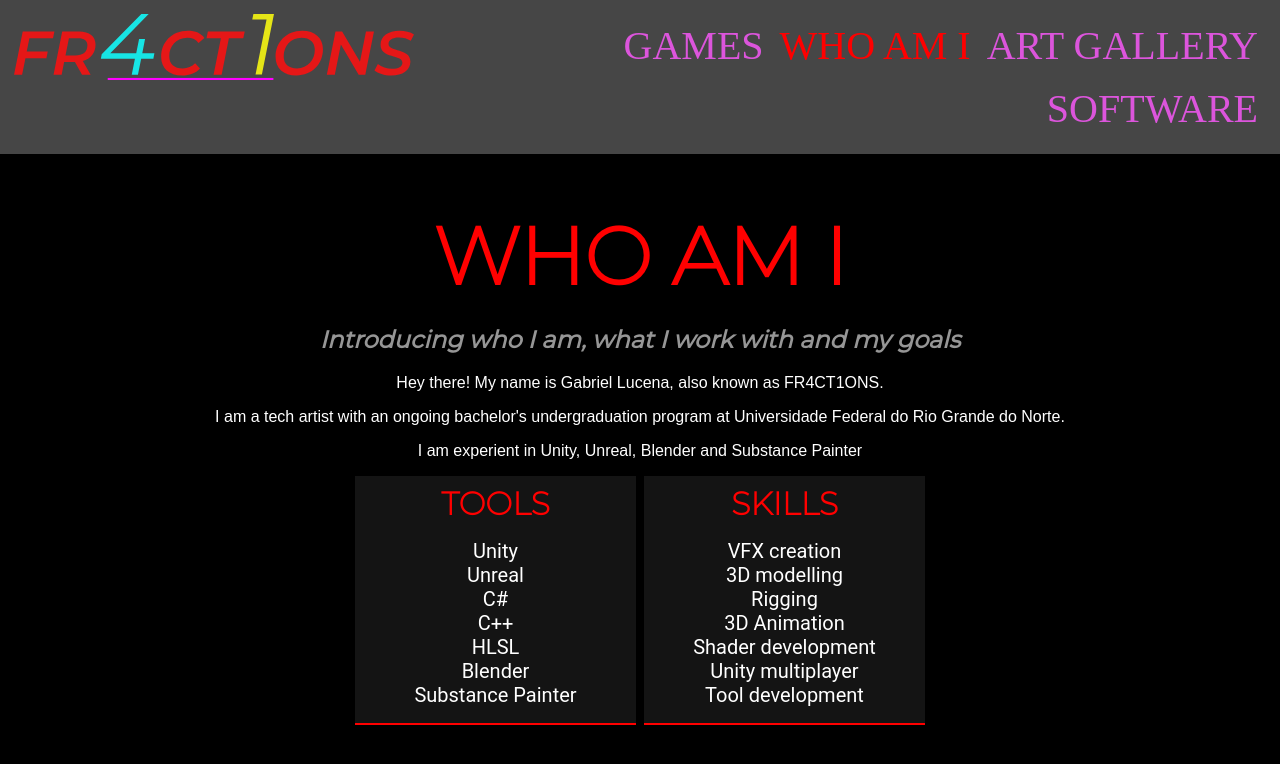
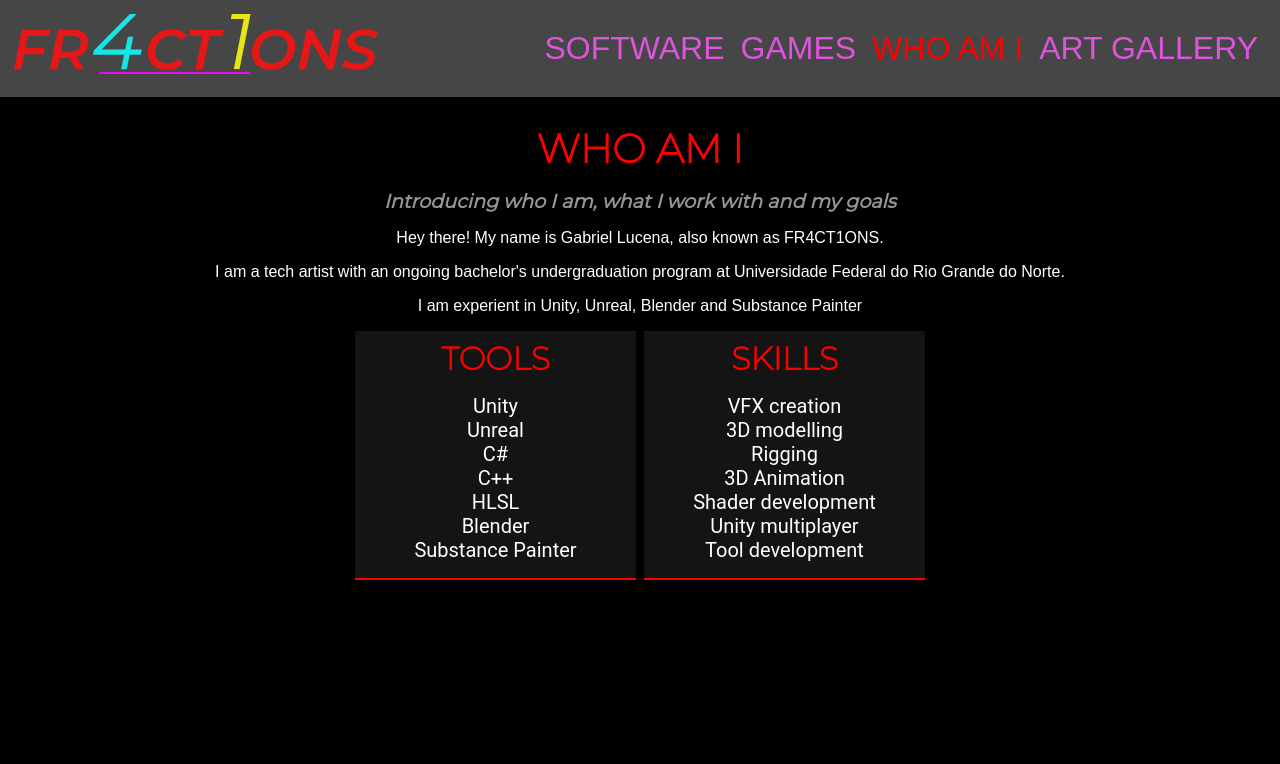
Before and after one commit to fr4ct1ons/portfolio-gatsby, a Gatsby site: page / in a window 1280 px wide. Built offline with nearby package versions, Linux system fonts and the light colour scheme; Gatsby itself is replaced by a stand-in of ours; a web font is replaced by a local one.

Commit message:
Recentering

```diff
--- a/src/components/Navbar.js
+++ b/src/components/Navbar.js
@@ -10,15 +10,14 @@ class Navbar extends React.Component{
 render(){
 return(
     <div className="Navbar">
-        <ul className="Links">
-            <a href = "fr4ct1ons.myportfolio.com"> <img src = {logo} className = "Logo"/></a>
-
+        <a href = "fr4ct1ons.myportfolio.com" className = "Logo"> <img src = {logo} /></a>
+        <div className="Links">
             <NavbarLink route="/art/" name="ART GALLERY" /*ChangePage={() => this.props.pageChangeMethod(0)}*/ linkType={2} index={0} pageLink = "https://fr4ct1ons.myportfolio.com/work"></NavbarLink>
             <NavbarLink route="/" name="WHO AM I" /*ChangePage={() => this.props.pageChangeMethod(1)}*/ linkType={1} index={1} pageLink = "#"></NavbarLink>
             <NavbarLink route="/games/" name="GAMES" /*ChangePage={() => this.props.pageChangeMethod(2)}*/ linkType={2} index={2} pageLink = "https://fr4ct1ons.myportfolio.com/full-gallery"></NavbarLink>
             <NavbarLink route="/software" name="SOFTWARE" /*ChangePage={() => this.props.pageChangeMethod(3)}*/ linkType={2} index={3} pageLink = "https://fr4ct1ons.myportfolio.com/software"></NavbarLink>
 
-        </ul>
+        </div>
     </div>
 )
 }
--- a/src/components/NavbarLink.js
+++ b/src/components/NavbarLink.js
@@ -24,7 +24,7 @@ render(){
 
 
     return(
-        <li><Link to={this.props.route} style={{color : newColor}}> {this.props.name} </Link></li>
+        <p><Link to={this.props.route} style={{color : newColor}}> {this.props.name} </Link></p>
     )
 }
 }
--- a/src/styles/Navbar.css
+++ b/src/styles/Navbar.css
@@ -14,16 +14,15 @@
 
 .Links
 {
-    list-style-type: none;
-    margin: 0;
-    padding: 0;
-    overflow: hidden
+    margin: auto;
+    width: fit-content;
+    float: right;
+    display: inline;
 }
 
-.Links li
+.Links p
 {
     float: right;
-    font-family: futura-pt;
 }
 
 /*.Links li a
@@ -36,7 +35,8 @@
 
 .Logo
 {
-    width: 400px;
+    margin: auto;
+    width: 11.38em;
     font-size: 200%;
     float: left;
 }
--- a/src/styles/NavbarLink.css
+++ b/src/styles/NavbarLink.css
@@ -1,7 +1,8 @@
-li a
+p a
 {
     display: block;
-    padding: 8px;
-    font-size: 200%;
+    padding-left: 8px;
+    padding-right: 8px;
+    font-size: 2em;
     text-decoration: none;
 }
--- a/src/styles/global.css
+++ b/src/styles/global.css
@@ -16,7 +16,7 @@ h1
 {
   color: red;
   font-family: 'Montserrat-ExtraLight';
-  font-size: 5em;
+  font-size: 2.5em;
   margin-bottom: .25em;
 }
 
@@ -33,6 +33,7 @@ h2
 {
   color: rgb(150, 150, 150);
   font-family: "Montserrat";
+  font-size: 1.2em;
 }
 
 body
```
